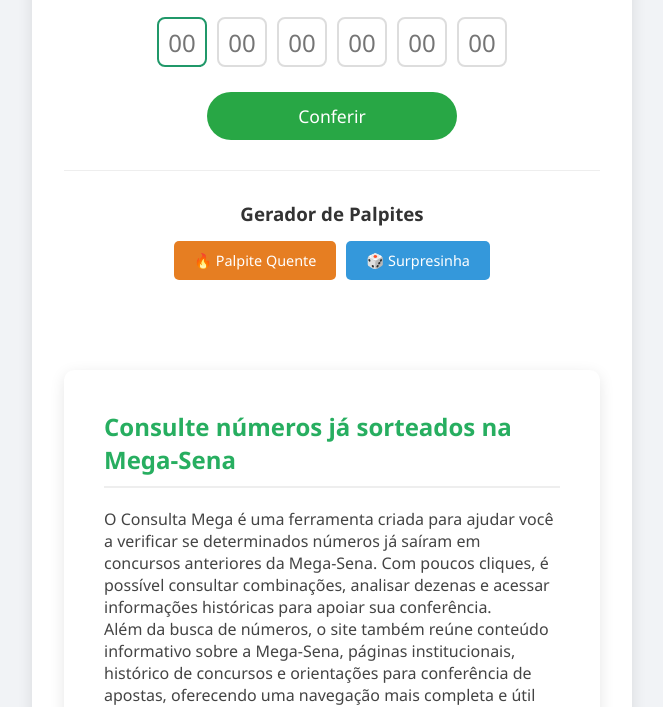
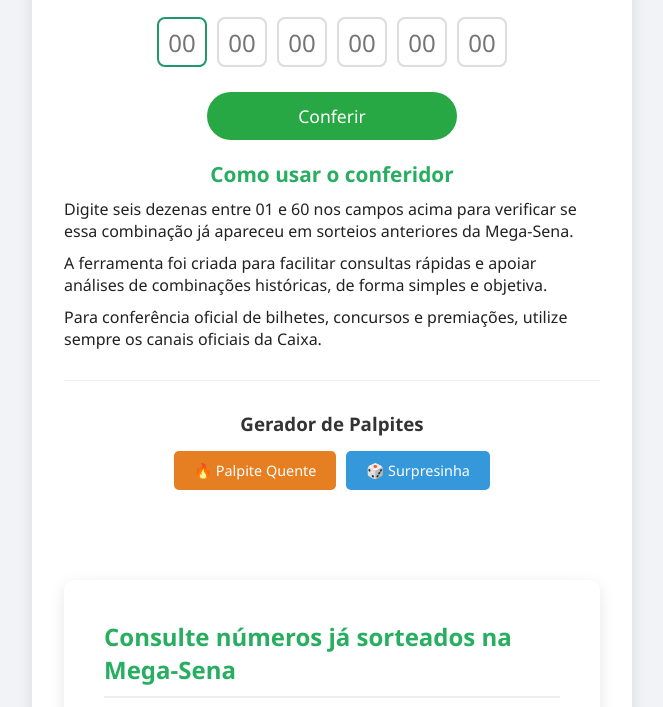
Before and after one commit to Vazzarys/app-mega-sena, a website: page index.html in a window 1280 px wide. Shown: the part 130-837 px from the top of the page, without its empty margins (308-971 px from the left). Drawn offline with Linux system fonts and the light colour scheme.

Commit message:
Adiciona instruções de uso na página inicial

```diff
--- a/index.html
+++ b/index.html
@@ -26,7 +26,21 @@
         </div>
 
         <button id="btn-conferir">Conferir</button>
-        <hr style="margin: 30px 0; border: 0; border-top: 1px solid #eee;">
+
+<section style="margin-top: 20px; margin-bottom: 10px; text-align: left;">
+    <h2 style="color: #27ae60; font-size: 1.3rem; margin-bottom: 10px; text-align: center;">Como usar o conferidor</h2>
+    <p style="margin-bottom: 10px;">
+        Digite seis dezenas entre 01 e 60 nos campos acima para verificar se essa combinação já apareceu em sorteios anteriores da Mega-Sena.
+    </p>
+    <p style="margin-bottom: 10px;">
+        A ferramenta foi criada para facilitar consultas rápidas e apoiar análises de combinações históricas, de forma simples e objetiva.
+    </p>
+    <p style="margin-bottom: 0;">
+        Para conferência oficial de bilhetes, concursos e premiações, utilize sempre os canais oficiais da Caixa.
+    </p>
+</section>
+
+<hr style="margin: 30px 0; border: 0; border-top: 1px solid #eee;">
 
 <h3 style="color: #333; margin-bottom: 15px;">Gerador de Palpites</h3>
 <div style="display: flex; gap: 10px; justify-content: center; flex-wrap: wrap;">
```
